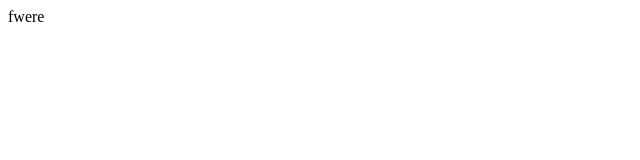
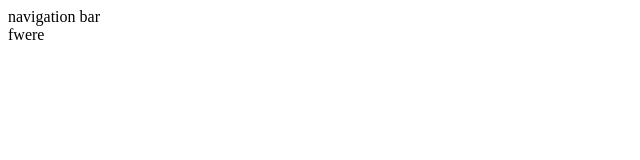
Before and after one commit to Mikebabu254/MIKE-PORTFOLIO, a React (Vite) app in the folder mike-portfolio/: page / in a window 1280 px wide. Shown: the top 160 px of the page, without its empty margins (0-640 px from the left). Built offline with nearby package versions, Linux system fonts and the light colour scheme.

Commit message:
component must start with caps

```diff
--- a/mike-portfolio/src/App.jsx
+++ b/mike-portfolio/src/App.jsx
@@ -1,13 +1,12 @@
-import navBar from "./components/nav-bar"
+import NavBar from "./components/NavBar"
 
 function App() {
   return (
     <>
-    <navBar></navBar>
-    <footer></footer>
+    <NavBar/>
     fwere
     </>
-  )
+  );
 }
 
 export default App
--- /dev/null
+++ b/mike-portfolio/src/components/NavBar.jsx
@@ -0,0 +1,9 @@
+function NavBar(){
+    return(
+        <div>
+            navigation bar
+        </div>
+    );
+}
+
+export default NavBar;
--- a/mike-portfolio/src/components/footer.jsx
+++ b/mike-portfolio/src/components/footer.jsx
@@ -1,9 +1,9 @@
-function footer(){
+function Footer(){
     return(
         <>
-            footer
+            Footer
         </>
     )
 }
 
-export default footer;
+export default Footer;
--- a/mike-portfolio/src/components/nav-bar.jsx
+++ /dev/null
@@ -1,9 +0,0 @@
-function navBar(){
-    return(
-        <>
-            navigation bar
-        </>
-    )
-}
-
-export default navBar;
```
